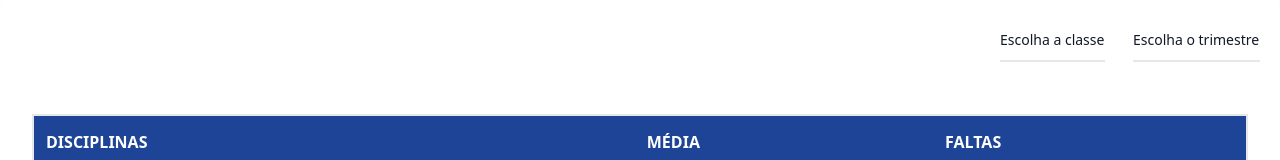
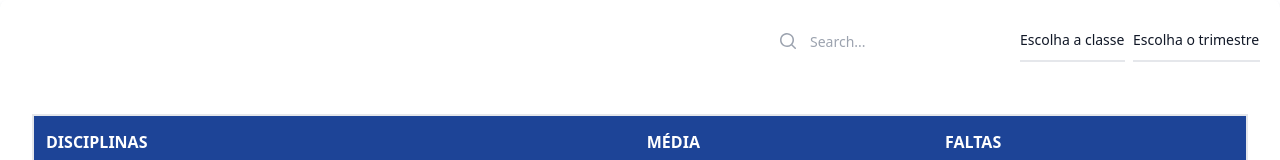
Before and after one commit to leehendrick/EduConnect-UI, a Nuxt app in the folder nuxt-app/: page /students/notas in a window 1280 px wide. Shown: the top 160 px of the page. Built offline with nearby package versions, Linux system fonts and the light colour scheme.

Commit message:
feature: add search input

```diff
--- a/nuxt-app/pages/students/notas.vue
+++ b/nuxt-app/pages/students/notas.vue
@@ -1,4 +1,6 @@
 <script setup lang="ts">
+
+import { MagnifyingGlassIcon } from '@heroicons/vue/20/solid'
 
 definePageMeta({
   layout: 'students-layout',
@@ -22,6 +24,10 @@ const notas = [
   <div class="">
     <div class="overflow-hidden shadow-gray-300 shadow-md sm:rounded-lg">
       <div class="text-white space-x-2 p-5 flex justify-end">
+        <form class="relative" action="#" method="GET">
+          <MagnifyingGlassIcon class="pointer-events-none absolute inset-y-0 left-0 h-full w-5 text-gray-400" aria-hidden="true" />
+          <input id="search-field" class="block h-full w-auto border-0 py-0 pl-8 pr-0 text-gray-900 placeholder:text-gray-400 focus:ring-0 sm:text-sm" placeholder="Search..." type="search" name="search" />
+        </form>
         <form class="max-w-sm mx-5">
           <label for="underline_select_1" class="sr-only">Underline select</label>
           <select id="underline_select_1" class="py-2.5 px-0 w-full text-sm text-gray-900 bg-transparent border-0 border-b-2 border-gray-200 appearance-none dark:text-gray-400 dark:border-gray-700 focus:outline-none focus:ring-0 focus:border-gray-200 peer">
```
